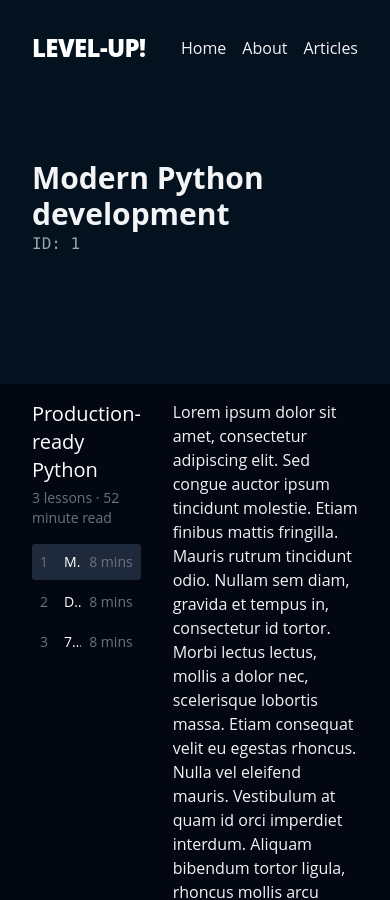
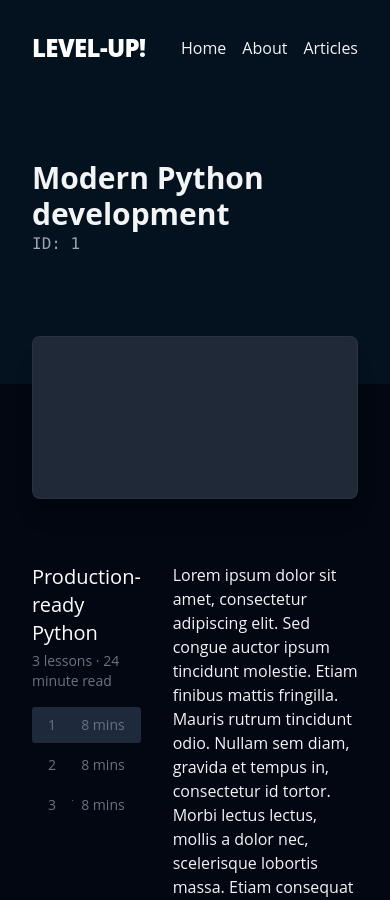
Before and after one commit to ellsphillips/level-up, a Next.js app: page /articles/1 in a window 390 px wide. Shown: the top 900 px of the page. Built offline with nearby package versions, Linux system fonts and the light colour scheme.

Commit message:
Dev: tidy up article componentB

```diff
--- a/layouts/Article.tsx
+++ b/layouts/Article.tsx
@@ -19,7 +19,7 @@ const Layout = ({ children, title = 'LEVEL-UP!' }: Props) => (
             />
         </Head>
         <div className='absolute w-full h-96 -z-10 bg-cyan-950/25'></div>
-        <div className='max-w-5xl p-8 mx-auto'>
+        <div className='p-8 mx-auto max-w-7xl'>
             <Nav />
             {children}
             <Footer />
--- a/pages/articles/[id].tsx
+++ b/pages/articles/[id].tsx
@@ -38,7 +38,7 @@ const StaticPropsDetail = ({ item, errors }: Props) => {
         <Layout title={item ? item.title : 'Article Detail'}>
             <div className='py-16'>{item && <ListDetail item={item} />}</div>
 
-            <div className='flex min-h-full min-w-0 flex-col items-center justify-center shadow-xl mt-4 overflow-hidden rounded-lg bg-gray-800 ring-1 ring-inset ring-white/5 lg:aspect-[2/1]'></div>
+            <div className='flex min-h-full min-w-0 flex-col items-center justify-center shadow-xl mt-4 overflow-hidden rounded-lg bg-gray-800 ring-1 ring-inset ring-white/5 aspect-[2/1]'></div>
 
             <div className='flex gap-8 pt-16'>
                 <aside className='w-1/3'>
@@ -46,16 +46,10 @@ const StaticPropsDetail = ({ item, errors }: Props) => {
                         {item?.series}
                     </a>
                     <p className='mt-1 text-sm text-gray-500 sm:text-base'>
-                        {articlesInSeries.length} lessons · 52 minute read
+                        {articlesInSeries.length} lessons · 24 minute read
                     </p>
                     <div className='mt-4 space-y-1'>
-                        {articleData
-                            .filter(
-                                article =>
-                                    article.series ===
-                                    Series.ProductionReadyPython,
-                            )
-                            .map((article, i) => {
+                        {articlesInSeries.map((article, i) => {
                             return (
                                 <Link
                                     href='/articles/[id]'
@@ -63,7 +57,7 @@ const StaticPropsDetail = ({ item, errors }: Props) => {
                                     className='flex items-center justify-between'
                                 >
                                     <div
-                                            className={`flex items-center w-full p-2 text-sm rounded hover:bg-slate-900 hover:cursor-pointer ${
+                                        className={`flex items-center w-full px-4 py-2 text-sm rounded hover:bg-slate-900 hover:cursor-pointer ${
                                             item.id === article.id &&
                                             'bg-slate-800'
                                         }`}
```
Lines whose indentation alone changed are shown as unchanged.
